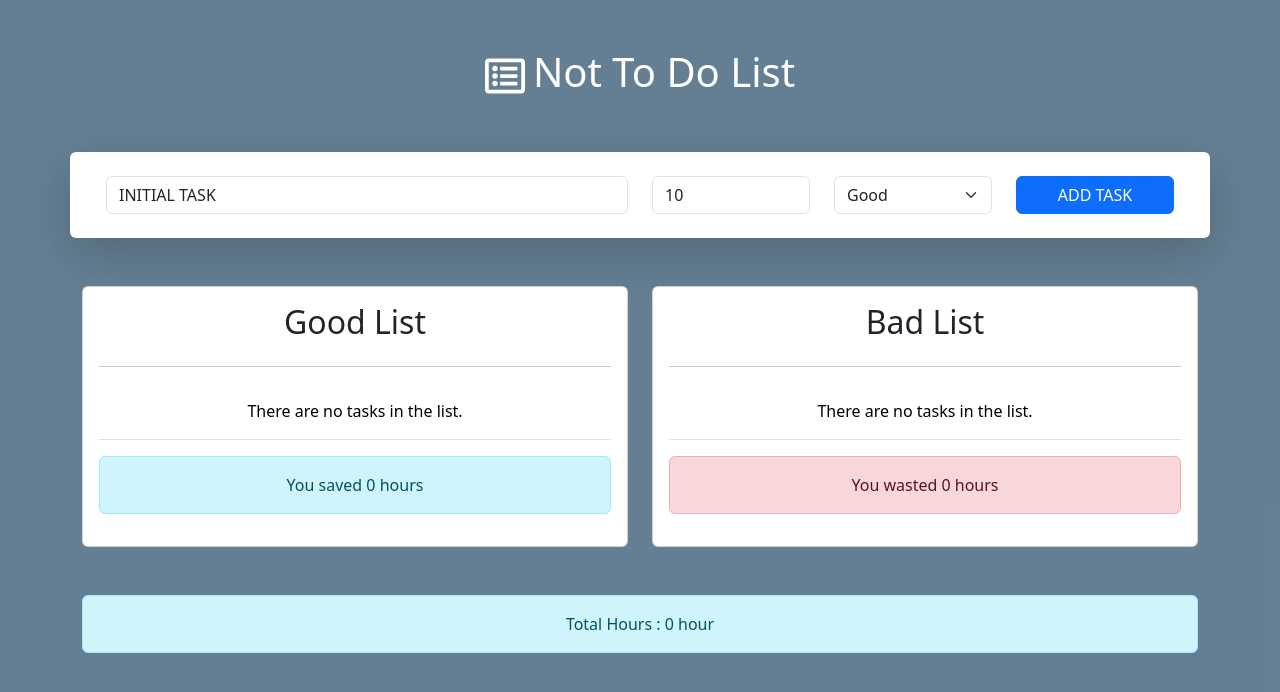
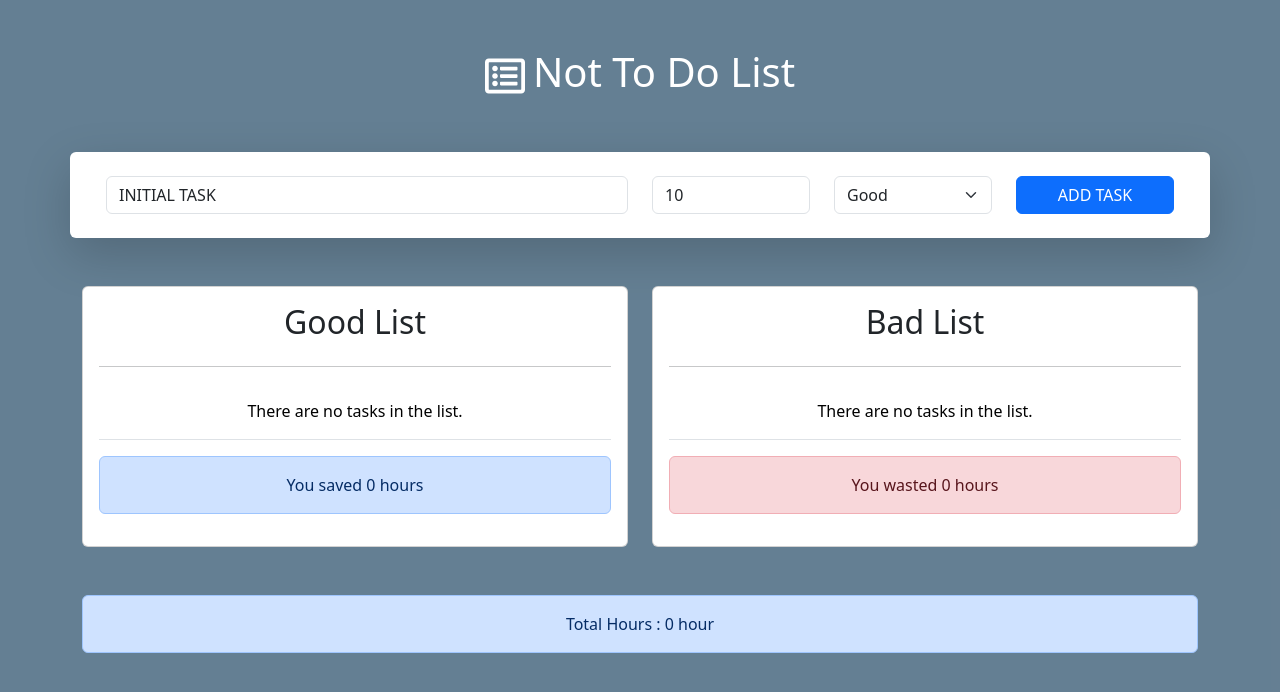
Before and after one commit to subinbajracharya/Not-To-Do-List, a React (Vite) app: page / in a window 1280 px wide. Shown: the top 692 px of the page. Built offline with nearby package versions, Linux system fonts and the light colour scheme.

Commit message:
react icons added

```diff
--- a/src/components/TaskList.jsx
+++ b/src/components/TaskList.jsx
@@ -84,7 +84,7 @@
           </table>
         </div>
         {type == "good" ? (
-          <div className="alert alert-info" role="alert">
+          <div className="alert alert-primary" role="alert">
             You saved {hour} hours
           </div>
         ) : (
--- a/src/components/TotalHourComponent.jsx
+++ b/src/components/TotalHourComponent.jsx
@@ -4,7 +4,7 @@
   return (
     <div className="row">
       <div className="col">
-        <div className="alert alert-info" role="alert">
+        <div className="alert alert-primary" role="alert">
           Total Hours : <span id="totalHour">{totalHour}</span> hour
         </div>
       </div>
```
